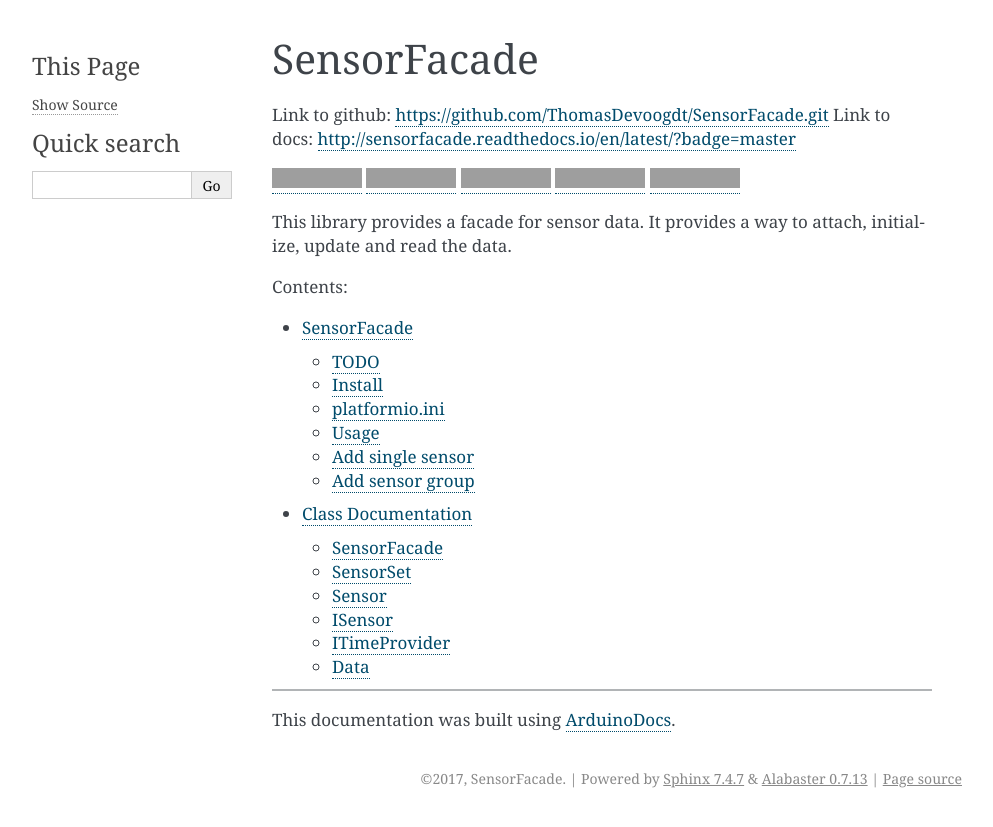
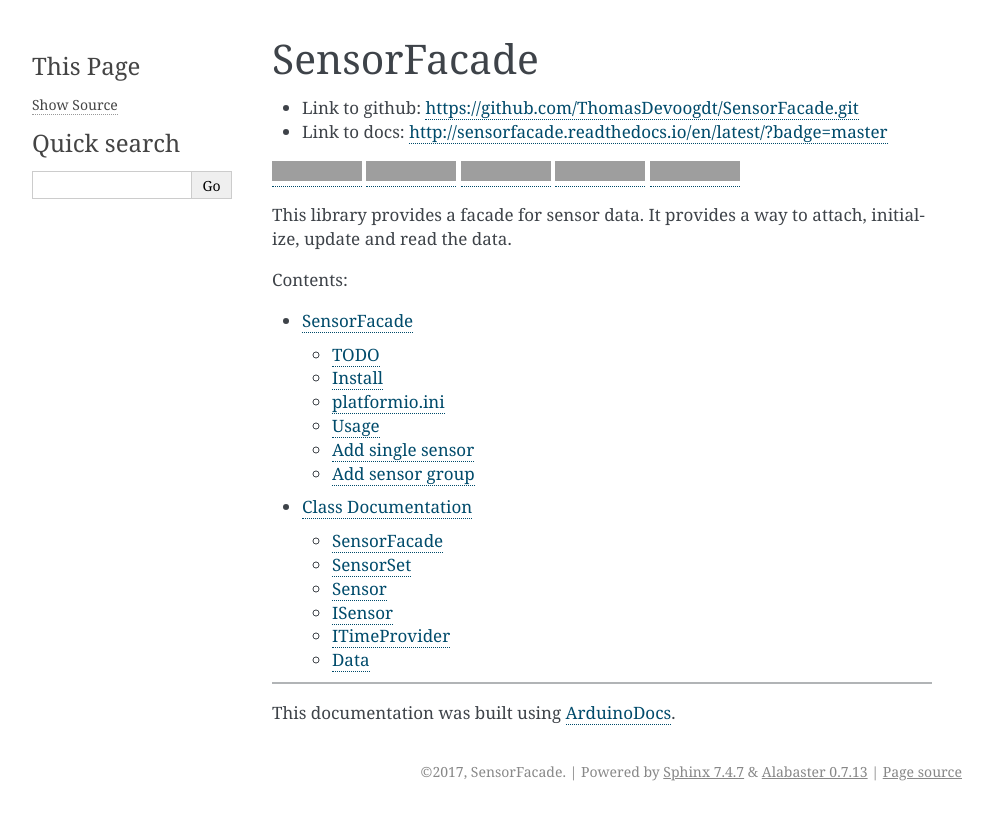
Before and after one commit to ThomasDevoogdt/SensorFacade, a Sphinx documentation site: the page built from extras/docs/index.rst, in a window 1280 px wide. Shown: the top 827 px of the page, without its empty margins (148-1141 px from the left). Built offline with Sphinx 7.4.7, drawn with Linux system fonts in a browser that asks for light colours; grey boxes are pictures that could not be loaded.

```diff
--- a/extras/docs/index.rst
+++ b/extras/docs/index.rst
@@ -1,8 +1,8 @@
 SensorFacade
 ============
 
-Link to github: https://github.com/ThomasDevoogdt/SensorFacade.git
-Link to docs: http://sensorfacade.readthedocs.io/en/latest/?badge=master
+- Link to github: https://github.com/ThomasDevoogdt/SensorFacade.git
+- Link to docs: http://sensorfacade.readthedocs.io/en/latest/?badge=master
 
 |travis| |appveyor| |codacy| |licenses| |readthedocs|
 
```
